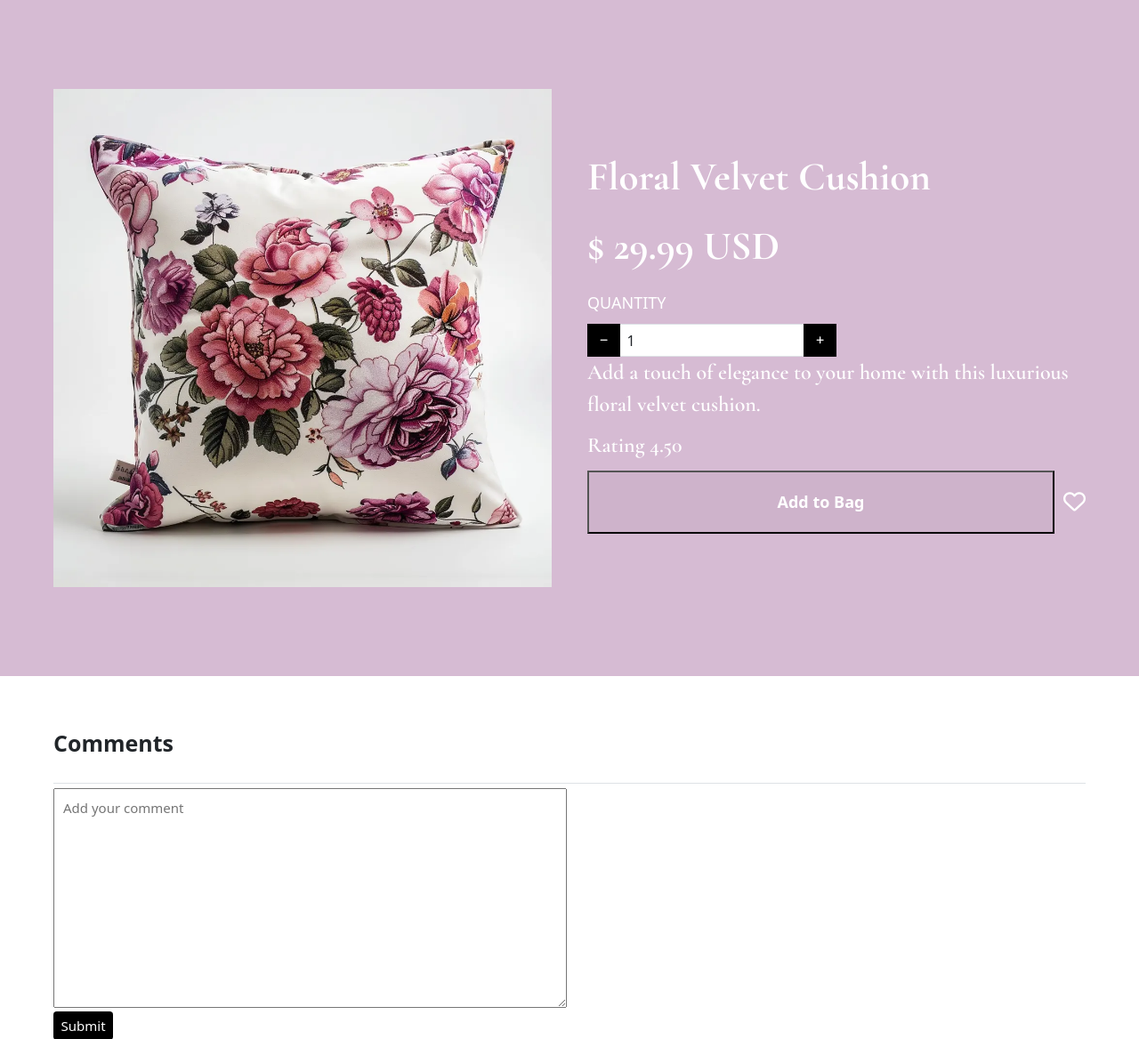
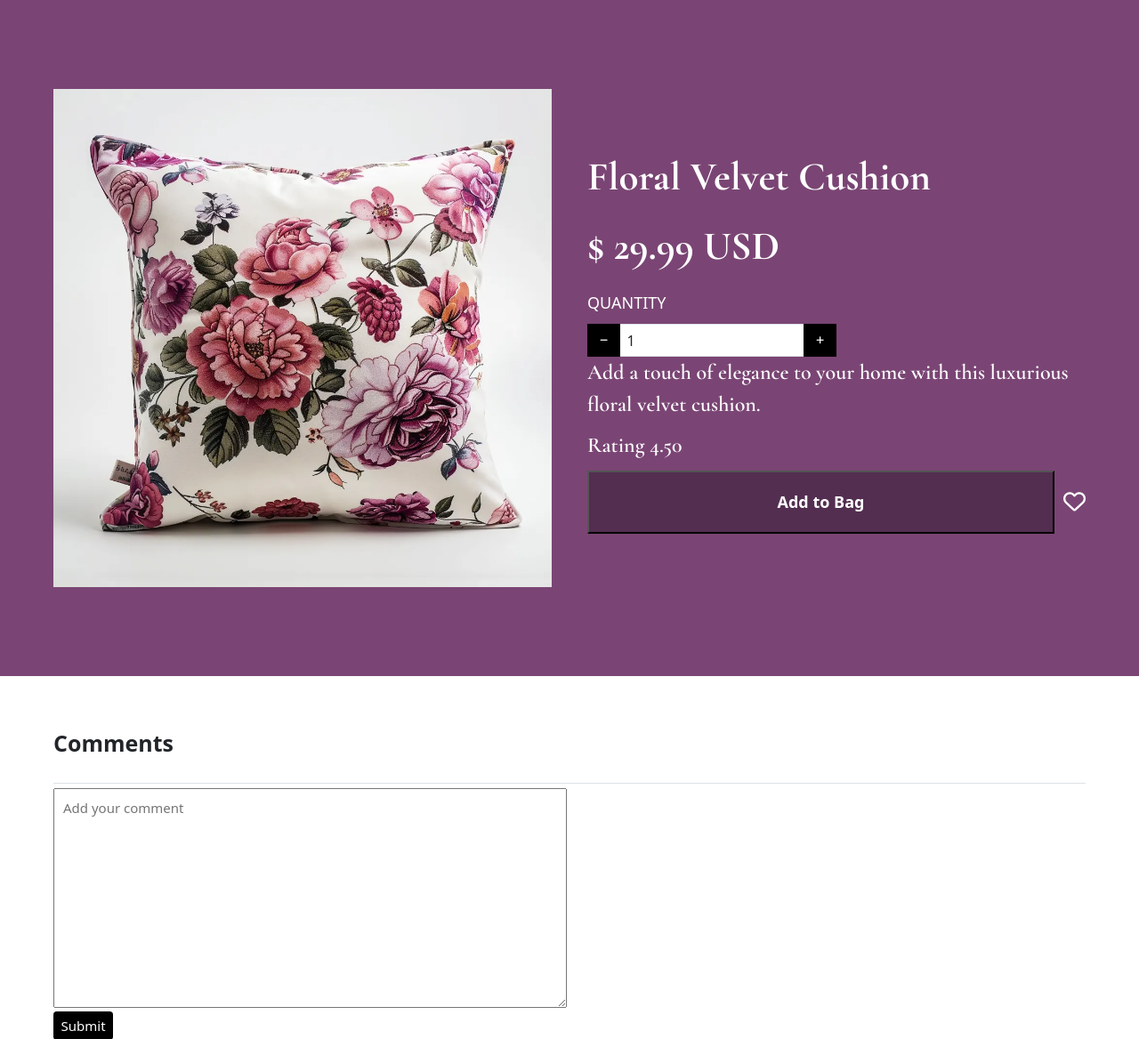
Before and after one commit to zaicodes/CushionHaven, a Django app: page /products/1/ in a window 1280 px wide. Shown: the part 87-1255 px from the top of the page at 89% size. Run offline with Django 5.2, Linux system fonts and the light colour scheme; data comes from the database, SQL or seed files in the repository; data that the repository does not hold is empty; some libraries are stand-ins or nearby versions; some web fonts are replaced.

Commit message:
Change product detail and button background colours for better contrast.

```diff
--- a/static/css/productsdetail.css
+++ b/static/css/productsdetail.css
@@ -16,10 +16,10 @@
   display: flex;
   flex-direction: column;
   justify-content: center;
-  background-color: rgb(214, 187, 211);
+  background-color: rgb(122 69 116);
 }
 .product_detail_section {
-  background-color: rgb(214, 187, 211);
+  background-color: rgb(122 69 116);
 }
 .price_allproducts {
   text-align: center;
@@ -56,7 +56,7 @@
   font-weight: 600;
   text-align: center;
   color: white;
-  background-color: rgb(206, 179, 203);
+  background-color: rgb(83, 46, 80);
 }
 .addtocart_heart_main {
   display: flex;
```
